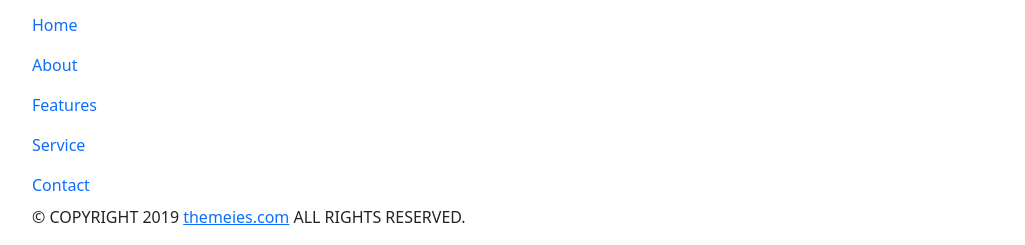
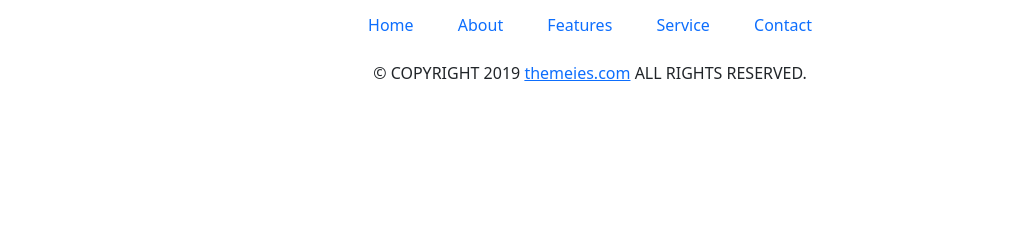
Before and after one commit to mariyamumu21/Leo_Spa_, a plain HTML site: page index.html in a window 1280 px wide. Shown: the part 1765-2010 px from the top of the page, without its empty margins (50-1075 px from the left). After the commit the page ends 1866 px from the top, so only its background shows below. Drawn offline with Linux system fonts and the light colour scheme; a script that the page names is missing.

Commit message:
Update index.html

```diff
--- a/index.html
+++ b/index.html
@@ -127,21 +127,26 @@
            </div>
          <!--footer hdr end-->
          <!--footermenu start-->
+         <div class="container">
+            <div class="row ">
          <div class="ftr_menu">
-         <ul class="navbar-nav ms-auto mb-2 mb-lg-0">
-                <li class="nav-item">
+            <div class="col-lg-12 text-center">
+         <ul class="list-inline">
+                <li class="list-inline-item">
                     <a class="nav-link active" aria-current="page" href="#index.html">Home</a>
                 </li>
-                <li class="nav-item"><a class="nav-link" href="#About">About</a></li>
-                <li class="nav-item"><a class="nav-link" href="#">Features</a></li>
-                <li class="nav-item"><a class="nav-link" href="#">Service</a></li>
-                <li class="nav-item"><a class="nav-link" href="#">Contact</a></li>
+                <li class="list-inline-item"><a class="nav-link" href="#About">About</a></li>
+                <li class="list-inline-item"><a class="nav-link" href="#">Features</a></li>
+                <li class="list-inline-item"><a class="nav-link" href="#">Service</a></li>
+                <li class="list-inline-item"><a class="nav-link" href="#">Contact</a></li>
             </ul>
-            <p>© COPYRIGHT 2019 <a href="#">themeies.com</a> ALL RIGHTS RESERVED.
+            <p class="ftr_p">© COPYRIGHT 2019 <a href="#">themeies.com</a> ALL RIGHTS RESERVED.
 
             </p>
             </div>
          <!--footer menu end-->
+        </div></div>
+        </div>
         </div>
     </section>
     <!--footer end-->
```
